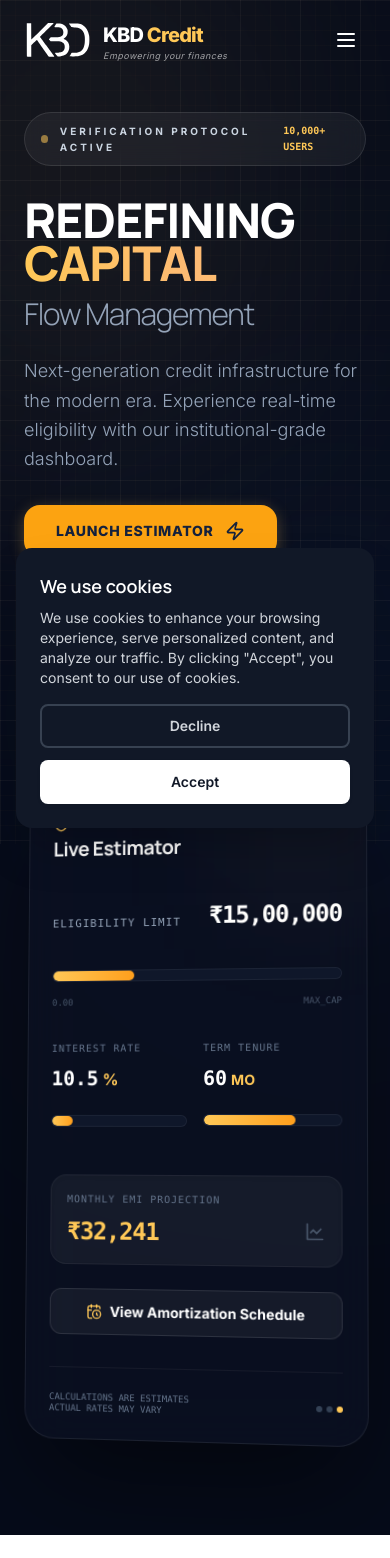
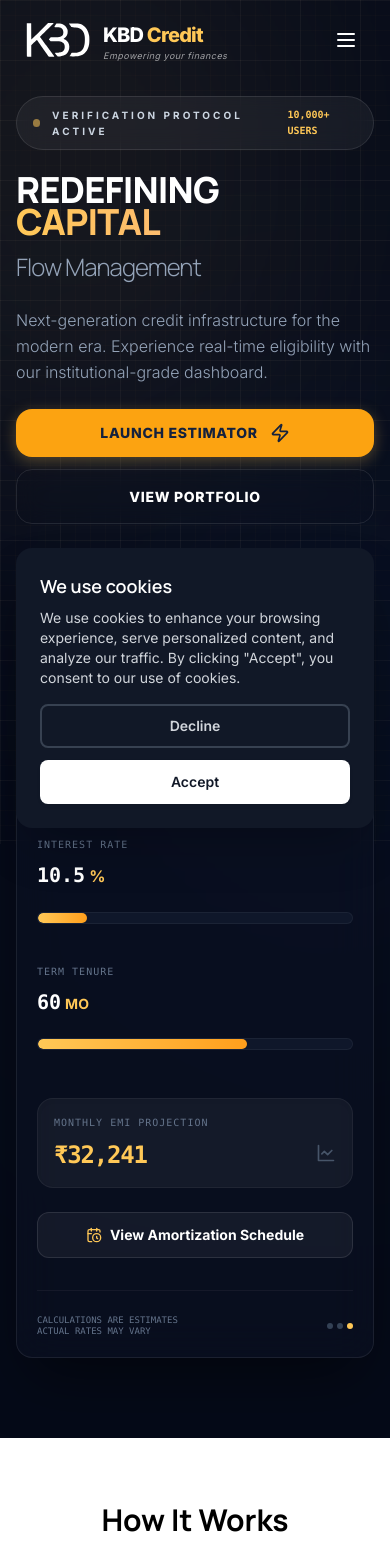
Before and after one commit to kbdcreditsolutions/KBDV2, a Next.js app: page / in a window 390 px wide. Shown: the top 1558 px of the page. Built offline with nearby package versions, Linux system fonts and the light colour scheme.

Commit message:
fix: make website fully responsive (hero, estimator, buttons, grids, 3D transforms)

```diff
--- a/src/components/home/hero.tsx
+++ b/src/components/home/hero.tsx
@@ -60,7 +60,7 @@ export const Hero: React.FC = () => {
         }).format(val);
 
     return (
-        <section className="relative min-h-screen bg-[#050A18] overflow-hidden">
+        <section className="relative min-h-[100dvh] bg-[#050A18] overflow-hidden">
             {/* Grid Pattern Background */}
             <div
                 className="fixed inset-0 pointer-events-none"
@@ -90,14 +90,14 @@ export const Hero: React.FC = () => {
             <div className="fixed bottom-[-10%] right-[-10%] w-[50%] h-[50%] bg-blue-600 rounded-full opacity-[0.15] blur-[140px] mix-blend-screen" />
 
             {/* Main Content */}
-            <div className="relative z-10 max-w-[1400px] mx-auto px-6 lg:px-8 min-h-screen flex flex-col justify-center py-24 pt-28">
-                <div className="grid grid-cols-1 lg:grid-cols-12 gap-12 lg:gap-16 items-center">
+            <div className="relative z-10 max-w-[1400px] mx-auto px-4 sm:px-6 lg:px-8 min-h-[100dvh] flex flex-col justify-center py-20 pt-24 lg:py-24 lg:pt-28">
+                <div className="grid grid-cols-1 lg:grid-cols-12 gap-8 lg:gap-16 items-center">
                     {/* Left Content */}
                     <motion.div
                         initial={{ opacity: 0, y: 20 }}
                         animate={{ opacity: 1, y: 0 }}
                         transition={{ duration: 0.6 }}
-                        className="lg:col-span-5 space-y-8"
+                        className="lg:col-span-5 space-y-6 lg:space-y-8"
                     >
                         {/* Status Badge */}
                         <div className="inline-flex items-center space-x-3 px-4 py-2.5 rounded-full bg-white/5 border border-white/10 backdrop-blur-md">
@@ -112,38 +112,38 @@ export const Hero: React.FC = () => {
 
                         {/* Headline */}
                         <div className="space-y-2">
-                            <h1 className="text-5xl lg:text-6xl xl:text-8xl font-extrabold leading-[0.9] tracking-tight text-white flex flex-col">
+                            <h1 className="text-4xl sm:text-5xl lg:text-6xl xl:text-8xl font-extrabold leading-[0.9] tracking-tight text-white flex flex-col">
                                 <span>REDEFINING</span>
                                 <span className="text-transparent bg-clip-text bg-gradient-to-r from-[#FFC857] via-orange-300 to-[#FFC857]">
                                     CAPITAL
                                 </span>
-                                <span className="text-3xl lg:text-4xl xl:text-5xl font-light text-slate-400 mt-3">
+                                <span className="text-2xl sm:text-3xl lg:text-4xl xl:text-5xl font-light text-slate-400 mt-3">
                                     Flow Management
                                 </span>
                             </h1>
-                            <p className="text-lg lg:text-xl text-slate-400 max-w-lg leading-relaxed font-light pt-4">
+                            <p className="text-base sm:text-lg lg:text-xl text-slate-400 max-w-lg leading-relaxed font-light pt-4">
                                 Next-generation credit infrastructure for the modern era.
                                 Experience real-time eligibility with our institutional-grade dashboard.
                             </p>
                         </div>
 
                         {/* CTA Buttons */}
-                        <div className="flex flex-wrap gap-4">
+                        <div className="flex flex-col sm:flex-row flex-wrap gap-3 sm:gap-4">
                             <Link href="/estimator">
-                                <button className="group px-8 lg:px-10 py-4 lg:py-5 rounded-2xl text-primary font-extrabold flex items-center space-x-3 transition-transform hover:scale-105 active:scale-95 shadow-[0_4px_15px_rgba(255,200,87,0.3)] bg-accent hover:bg-accent/90">
+                                <button className="group w-full sm:w-auto px-6 sm:px-8 lg:px-10 py-3.5 sm:py-4 lg:py-5 rounded-2xl text-primary font-extrabold flex items-center justify-center sm:justify-start space-x-3 transition-transform hover:scale-105 active:scale-95 shadow-[0_4px_15px_rgba(255,200,87,0.3)] bg-accent hover:bg-accent/90">
                                     <span className="uppercase tracking-wider text-sm">Launch Estimator</span>
                                     <Zap className="w-5 h-5 transition-transform group-hover:translate-x-1" />
                                 </button>
                             </Link>
                             <Link href="/loans">
-                                <button className="px-8 lg:px-10 py-4 lg:py-5 rounded-2xl text-white font-extrabold transition-all hover:bg-white/10 border border-white/10 backdrop-blur-md bg-[linear-gradient(180deg,rgba(255,255,255,0.1)_0%,rgba(255,255,255,0)_100%),rgba(255,255,255,0.05)]">
+                                <button className="w-full sm:w-auto px-6 sm:px-8 lg:px-10 py-3.5 sm:py-4 lg:py-5 rounded-2xl text-white font-extrabold transition-all hover:bg-white/10 border border-white/10 backdrop-blur-md bg-[linear-gradient(180deg,rgba(255,255,255,0.1)_0%,rgba(255,255,255,0)_100%),rgba(255,255,255,0.05)] text-center">
                                     <span className="uppercase tracking-wider text-sm">View Portfolio</span>
                                 </button>
                             </Link>
                         </div>
 
                         {/* Trust Indicators */}
-                        <div className="flex items-center space-x-6 pt-4">
+                        <div className="hidden sm:flex items-center space-x-6 pt-4">
                             <div className="flex -space-x-3">
                                 {['R', 'P', 'A', 'S'].map((initial, i) => (
                                     <div
@@ -178,18 +178,12 @@ export const Hero: React.FC = () => {
                         <div className="relative w-full max-w-[580px] mx-auto lg:ml-auto">
                             {/* Stacked Card Background */}
                             <div
-                                className="absolute inset-0 rounded-[30px] lg:rounded-[40px] z-0 bg-[rgba(11,17,33,0.4)] backdrop-blur-[10px] border border-white/[0.08] hidden lg:block"
-                                style={{
-                                    transform: 'perspective(1000px) translateZ(-40px) translateX(20px) translateY(10px) rotateY(-5deg)',
-                                }}
+                                className="absolute inset-0 rounded-2xl sm:rounded-[30px] lg:rounded-[40px] z-0 bg-[rgba(11,17,33,0.4)] backdrop-blur-[10px] border border-white/[0.08] hidden lg:block lg:[transform:perspective(1000px)_translateZ(-40px)_translateX(20px)_translateY(10px)_rotateY(-5deg)]"
                             />
 
                             {/* Main Dashboard Card */}
                             <div
-                                className="relative z-10 rounded-[30px] lg:rounded-[40px] p-6 sm:p-8 lg:p-10 overflow-hidden shadow-[0_50px_100px_-20px_rgba(0,0,0,0.5)] bg-[rgba(11,17,33,0.7)] backdrop-blur-[20px] border border-white/[0.08]"
-                                style={{
-                                    transform: 'perspective(1000px) rotateY(-5deg) rotateX(2deg)',
-                                }}
+                                className="relative z-10 rounded-2xl sm:rounded-[30px] lg:rounded-[40px] p-5 sm:p-6 md:p-8 lg:p-10 overflow-hidden shadow-[0_30px_60px_-15px_rgba(0,0,0,0.5)] lg:shadow-[0_50px_100px_-20px_rgba(0,0,0,0.5)] bg-[rgba(11,17,33,0.7)] backdrop-blur-[20px] border border-white/[0.08] lg:[transform:perspective(1000px)_rotateY(-5deg)_rotateX(2deg)]"
                             >
                                 {/* Glow Accent */}
                                 <div className="absolute top-0 right-0 w-32 h-32 bg-[#FFC857]/5 blur-3xl" />
@@ -219,7 +213,7 @@ export const Hero: React.FC = () => {
 
                                 {/* Main Limit Section */}
                                 <div className="mb-8">
-                                    <div className="flex justify-between items-end mb-4">
+                                    <div className="flex flex-col sm:flex-row sm:justify-between sm:items-end mb-4 gap-1">
                                         <span className="text-[11px] font-mono uppercase tracking-widest text-slate-400">
                                             Eligibility Limit
                                         </span>
@@ -245,7 +239,7 @@ export const Hero: React.FC = () => {
                                 </div>
 
                                 {/* Metrics Grid */}
-                                <div className="grid grid-cols-2 gap-4 lg:gap-5">
+                                <div className="grid grid-cols-1 sm:grid-cols-2 gap-4 lg:gap-5">
                                     {/* Interest Rate */}
                                     <div className="space-y-2 group">
                                         <div className="text-[10px] font-mono uppercase tracking-widest text-slate-500">
@@ -287,7 +281,7 @@ export const Hero: React.FC = () => {
                                     </div>
 
                                     {/* EMI Card */}
-                                    <div className="col-span-2 space-y-2 bg-white/5 p-4 rounded-2xl border border-white/5 shadow-inner mt-2">
+                                    <div className="sm:col-span-2 space-y-2 bg-white/5 p-4 rounded-2xl border border-white/5 shadow-inner mt-2">
                                         <div className="text-[10px] font-mono uppercase tracking-widest text-slate-500">
                                             Monthly EMI Projection
                                         </div>
@@ -371,7 +365,8 @@ export const Hero: React.FC = () => {
                     </div>
 
                     <div className="border border-gray-200 rounded-xl overflow-hidden shadow-sm">
-                        <table className="w-full text-sm text-left whitespace-nowrap">
+                        <div className="overflow-x-auto">
+                            <table className="w-full text-sm text-left whitespace-nowrap min-w-[400px]">
                                 <thead className="bg-[#050A18] text-white">
                                     <tr>
                                         <th className="px-4 py-3 font-medium text-xs tracking-wider uppercase text-slate-300">Mo</th>
@@ -393,6 +388,7 @@ export const Hero: React.FC = () => {
                             </table>
                         </div>
                     </div>
+                </div>
             </Modal>
         </section>
     );
```
Lines whose indentation alone changed are shown as unchanged.
